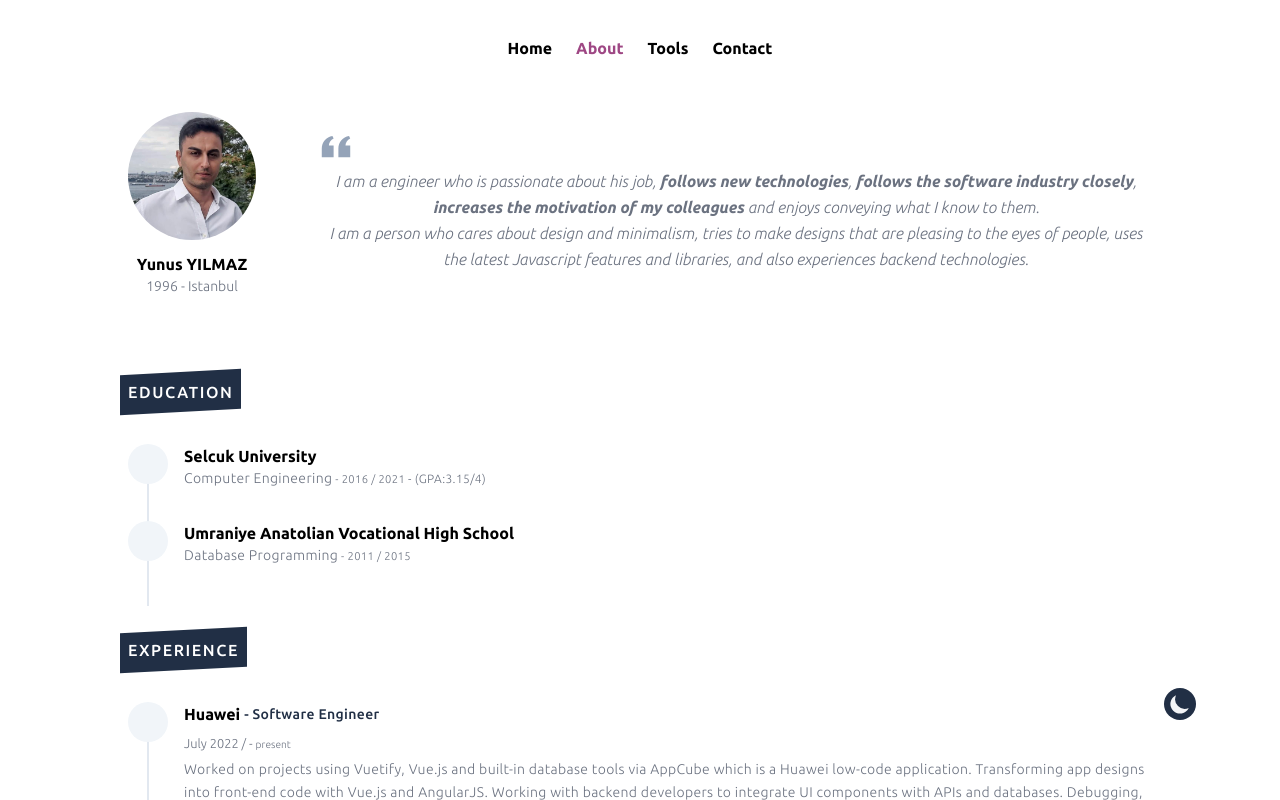
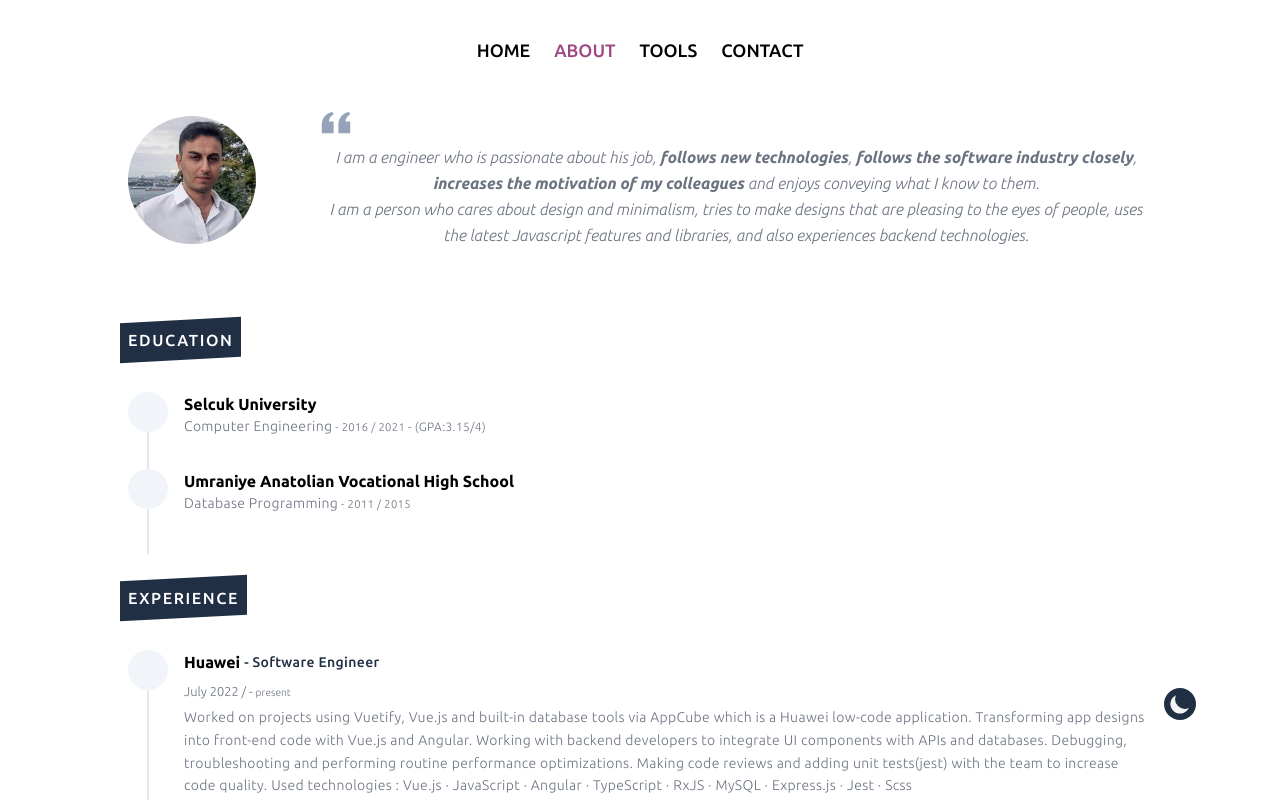
Before and after one commit to yy34/yunusyilmaz.dev, a Next.js app: page /about in a window 1280 px wide. Shown: the top 800 px of the page. Built offline with nearby package versions, Linux system fonts and the light colour scheme; some icons are missing.

Commit message:
refactored

```diff
--- a/src/components/Education.js
+++ b/src/components/Education.js
@@ -14,12 +14,12 @@ export const Education = () => {
               <Icon icon="cil:education" style={{ fontSize: "24px" }} />
             </div>
             <div className="flex flex-col flex-grow pl-4 ">
-              <div className="font-extrabold">{edu.university}</div>
+              <div className="font-extrabold">{edu.school}</div>
               <div className="text-sm tracking-wide font-light text-gray-500 dark:text-white">
                 {edu.department}
                 <small> - {edu.date} </small>
                 {edu.grade && (
-                  <span className="text-xs font-light text-gray-500 dark:text-purp">
+                  <span className="text-xs font-light text-gray-500 dark:text-gray-400 dark:font-medium">
                     - (GPA:{edu.grade}/4)
                   </span>
                 )}
--- a/src/components/Navbar.js
+++ b/src/components/Navbar.js
@@ -4,15 +4,20 @@ import { useRouter } from "next/router";
 
 export const Navbar = () => {
   const router = useRouter();
+  console.log("router.pathname", router.pathname);
   return (
-    <header>
+    <header className="animate-fade-in-short">
       <nav className="mt-2">
         <ul className="flex items-center justify-center">
           {Navigation.map((nav) => (
             <Link
               key={nav.href}
               href={nav.href}
-              className="font-sarala text-base font-bold rounded-lg px-3 py-2 hover:bg-slate-100 hover:text-black"
+              className={`${
+                router.pathname === "/"
+                  ? "md:text-base capitalize"
+                  : "md:text-lg uppercase"
+              }   font-medium text-base rounded-lg px-3 py-2 hover:bg-slate-100 font-sarala  hover:text-black`}
             >
               <span
                 className={`cursor-pointer ${
--- a/src/components/WorkExperience.js
+++ b/src/components/WorkExperience.js
@@ -20,12 +20,12 @@ export const WorkExperience = () => {
             <div className="flex-grow pl-4 flex flex-col gap-1">
               <div className="font-extrabold flex items-center">
                 {exp.company}
-                <span className="text-sm ml-1  capitalize tracking-wide font-medium text-crio dark:text-purp">
+                <span className="text-sm ml-1  capitalize tracking-wide font-medium text-crio dark:text-gray-400">
                   - {exp.title}
                 </span>
               </div>
 
-              <div className="font-light text-gray-500">
+              <div className="font-light text-gray-500 dark:text-gray-300">
                 <small>
                   {exp.date} - <small>{exp.total}</small>
                 </small>
--- a/src/data/Datas.js
+++ b/src/data/Datas.js
@@ -1,13 +1,13 @@
 export const Educations = [
   {
     date: "2016 / 2021",
-    university: "Selcuk University",
+    school: "Selcuk University",
     department: "Computer Engineering",
     grade: 3.15,
   },
   {
     date: "2011 / 2015",
-    university: "Umraniye Anatolian Vocational High School",
+    school: "Umraniye Anatolian Vocational High School",
     department: "Database Programming",
   },
 ];
@@ -20,11 +20,11 @@ export const WorkExperiences = [
     company: "Huawei",
     title: "Software Engineer",
     desc: `Worked on projects using Vuetify, Vue.js and built-in database tools via AppCube which is a Huawei low-code application.
-    Transforming app designs into front-end code with Vue.js and AngularJS.
+    Transforming app designs into front-end code with Vue.js and Angular.
     Working with backend developers to integrate UI components with APIs and databases.
     Debugging, troubleshooting and performing routine performance optimizations.
     Making code reviews and adding unit tests(jest) with the team to increase code quality.
-    Used technologies : Vue.js · JavaScript · AngularJS · TypeScript · RxJS · MySQL · Express.js · Jest · Scss`,
+    Used technologies : Vue.js · JavaScript · Angular · TypeScript · RxJS · MySQL · Express.js · Jest · Scss`,
   },
   {
     date: "Feb 2021 / July 2022",
--- a/src/data/Technologies.js
+++ b/src/data/Technologies.js
@@ -12,7 +12,7 @@ export const Frontend = [
     icon: "skill-icons:vuejs-dark",
   },
   {
-    name: "AngularJS",
+    name: "Angular",
     icon: "vscode-icons:file-type-angular",
   },
   {
--- a/src/pages/about/index.js
+++ b/src/pages/about/index.js
@@ -16,7 +16,7 @@ export default function Index() {
                 alt="Yunus Yilmaz"
                 className="h-32 w-32 object-cover rounded-full flex-shrink-0"
               />
-              <div>
+              <div className="hidden">
                 <div className="font-extrabold">Yunus YILMAZ</div>
                 <div className="text-sm font-light text-center text-gray-500">
                   1996 - Istanbul
--- a/src/pages/contact/index.js
+++ b/src/pages/contact/index.js
@@ -6,7 +6,7 @@ export default function Index() {
     <>
       <Navbar />
       <div className="py-16  mx-auto max-w-screen-sm animate-fade-in-short">
-        <h2 className="my-4 capitalize text-2xl tracking-tight font-bold text-center md:text-left">
+        <h2 className="my-4 capitalize text-lg md:text-xl tracking-tight font-bold text-center">
           Contact
         </h2>
         <div className="mb-5 font-light text-center text-gray-500 dark:text-gray-400 text-sm md:text-base flex flex-col md:flex-row gap-2 items-center justify-between">
--- a/src/pages/tools/index.js
+++ b/src/pages/tools/index.js
@@ -12,13 +12,13 @@ export default function index() {
       <Navbar />
       <div className="animate-fade-in-short">
         <div className="mx-auto max-w-screen-lg py-6">
-          <h2 className="my-4 capitalize text-2xl tracking-tight font-bold text-center md:text-left">
+          <h2 className="my-4 capitalize text-lg md:text-xl tracking-tight font-bold text-center">
             Used technologies
           </h2>
           <Tools data={Frontend} title="Front-End" />
           <Tools data={Backend} title="Back-End" />
           <Tools data={Others} title="Other Tools" />
-          <Tools data={WantToLearn} title="I will learn" />
+          <Tools data={WantToLearn} title="Development Goals" />
         </div>
       </div>
     </>
```
